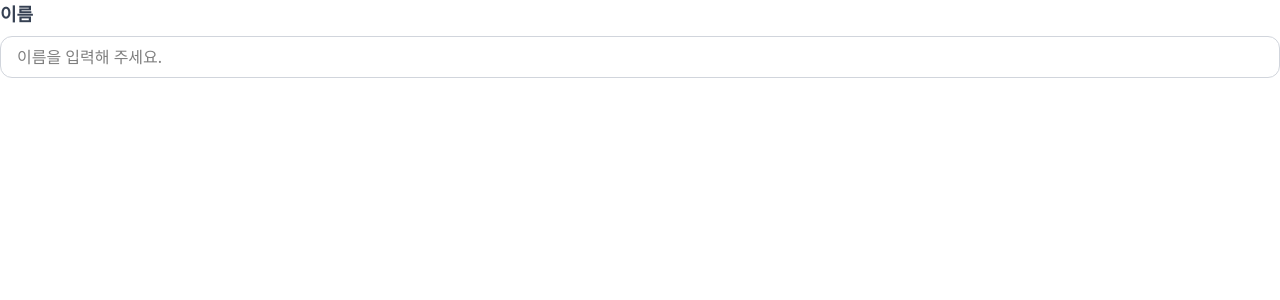
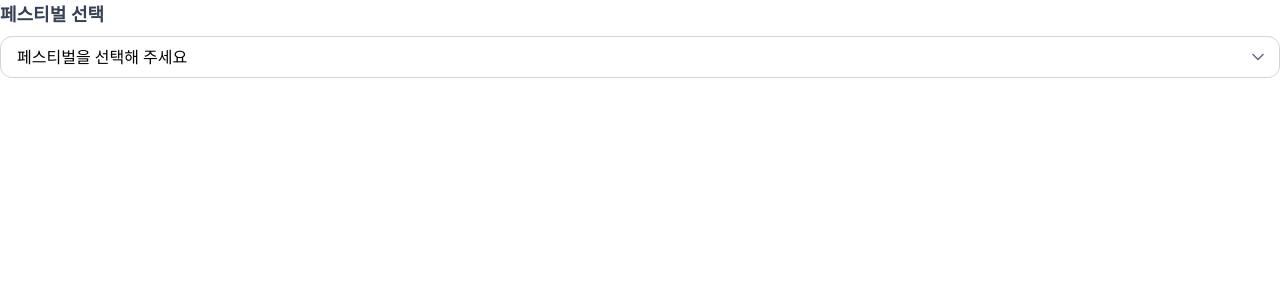
Before and after one commit to jadewisemann/codeit_sprint_9th_fe__3th__1st, a Next.js app: page / in a window 1280 px wide. Shown: the top 300 px of the page. Built offline with nearby package versions, Linux system fonts and the light colour scheme.

Commit message:
Input 컴포넌트에 select 기능 추가

```diff
--- a/package.json
+++ b/package.json
@@ -10,6 +10,7 @@
   },
   "dependencies": {
     "clsx": "^2.1.1",
+    "lucide-react": "^0.509.0",
     "next": "15.3.2",
     "react": "^19.0.0",
     "react-dom": "^19.0.0"
--- a/src/app/components/Input.tsx
+++ b/src/app/components/Input.tsx
@@ -1,18 +1,26 @@
-import clsx from "clsx";
-import { useState } from "react";
+import { useState } from 'react';
+import clsx from 'clsx';
+import { ChevronDown, Eye, EyeOff } from 'lucide-react';
 
-type InputProps = {
+interface InputProps {
   value: string;
-  onChange: (e: React.ChangeEvent<HTMLInputElement>) => void;
+  onChange: (
+    e: React.ChangeEvent<HTMLInputElement | HTMLSelectElement>
+  ) => void;
   placeholder?: string;
   type?: string;
   error?: string;
   onBlur?: () => void;
   label?: string;
   id?: string;
-};
+  name?: string;
+  isPassword?: boolean;
+  useSelect?: boolean;
+  options?: { label: string; value: string }[];
+  defaultOptionLabel?: string;
+}
 
-export default function Input({
+const Input = ({
   value,
   onChange,
   placeholder = '',
@@ -21,31 +29,83 @@ export default function Input({
   onBlur,
   label,
   id,
-}: InputProps) {
+  name,
+  isPassword = false,
+  useSelect = false,
+  options = [],
+  defaultOptionLabel = '선택해주세요',
+}: InputProps) => {
+  const [show, setShow] = useState(false);
+  const inputType = isPassword ? (show ? 'text' : 'password') : type;
+
   const inputClass = clsx(
     'w-full rounded-xl px-4 py-2',
+    useSelect && 'appearance-none pr-10',
+    isPassword && 'pr-10',
     error
       ? 'border border-red-500 focus:border-red-500 focus:ring-red-500 focus:outline-red-500'
       : 'border border-gray-300  focus:border-black focus:ring-black focus:outline-black'
   );
 
+  const renderOption = (option: { label: string; value: string }) => (
+    <option key={option.value} value={option.value}>
+      {option.label}
+    </option>
+  );
+
   return (
     <div>
       {label && (
-        <label htmlFor={id} className="mb-2 block text-lg font-bold text-gray-700">
+        <label
+          htmlFor={id}
+          className='mb-2 block text-lg font-bold text-gray-700'
+        >
           {label}
         </label>
       )}
+      {useSelect ? (
+        <div className='relative'>
+          <select
+            value={value}
+            onChange={onChange}
+            className={inputClass}
+            name={name}
+            id={id}
+          >
+            <option value=''>{defaultOptionLabel}</option>
+            {options?.map(renderOption)}
+          </select>
+          <div className='pointer-events-none absolute top-1/2 right-3 -translate-y-1/2 text-gray-500'>
+            <ChevronDown size={20} />
+          </div>
+        </div>
+      ) : (
+        <div className='relative'>
           <input
             id={id}
+            name={name}
             value={value}
             onChange={onChange}
             placeholder={placeholder}
-        type={type}
+            type={inputType}
             onBlur={onBlur}
             className={inputClass}
           />
+          {isPassword && (
+            <button
+              type='button'
+              onClick={() => setShow(!show)}
+              aria-label={show ? '비밀번호 숨기기' : '비밀번호 보기'}
+              className='absolute top-1/2 right-3 -translate-y-1/2 text-gray-500'
+            >
+              {show ? <EyeOff size={20} /> : <Eye size={20} />}
+            </button>
+          )}
+        </div>
+      )}
       {error && <p className='mt-1 text-sm text-red-500'>{error}</p>}
     </div>
   );
-}
+};
+
+export default Input;
--- a/src/app/page.tsx
+++ b/src/app/page.tsx
@@ -3,31 +3,35 @@
 import { useState } from 'react';
 import Input from './components/Input';
 
-export default function Home() {
+const Home = () => {
   const [value, setValue] = useState<string>('');
-  const [touched, setTouched] = useState(false);
 
-  const handleChange = (e: React.ChangeEvent<HTMLInputElement>) => {
+  const handleChange = (
+    e: React.ChangeEvent<HTMLInputElement | HTMLSelectElement>
+  ) => {
     setValue(e.target.value);
   };
 
-  const handleBlur = () => {
-    setTouched(true);
-  };
-
-  const errorMessage = touched && !value ? '입력해주세요' : '';
+  const festivalOptions = [
+    { label: '서울재즈페스티벌', value: 'seoul_jazz' },
+    { label: '월드디제이페스티벌', value: 'world_dj' },
+    { label: '그린플러그드', value: 'greenplugged' },
+  ];
 
   return (
     <div>
       <Input
-        id='username'
-        label='이름'
+        label='페스티벌 선택'
+        id='festival'
+        name='festival'
+        useSelect
         value={value}
         onChange={handleChange}
-        placeholder="이름을 입력해 주세요."
-        onBlur={handleBlur}
-        error={errorMessage}
+        options={festivalOptions}
+        defaultOptionLabel='페스티벌을 선택해 주세요'
       />
     </div>
   );
-}
+};
+
+export default Home;
```
Also changed, not shown: 1 other file (tests, documents, lock files or other folders). Lines whose indentation alone changed are shown as unchanged.
